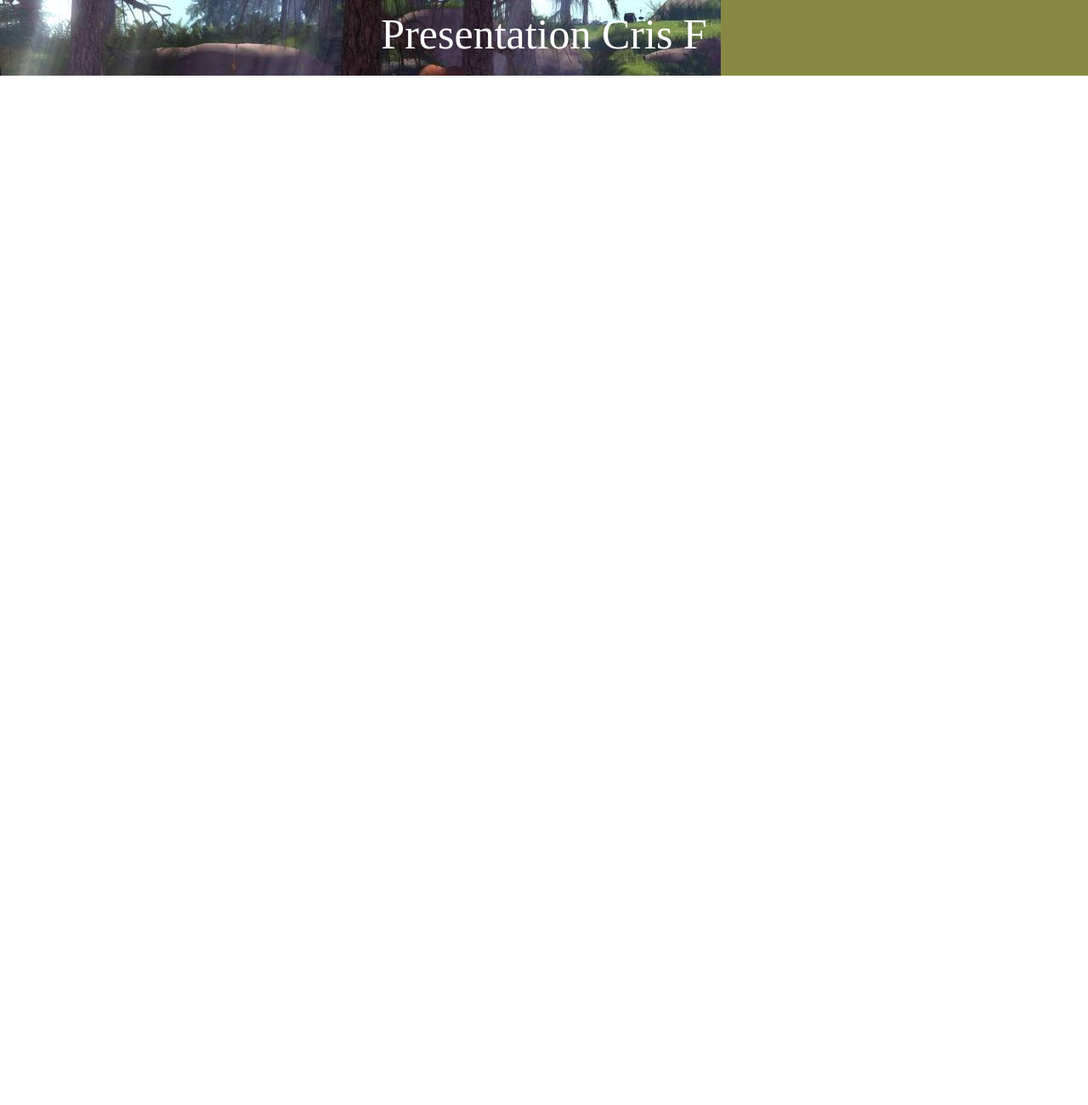
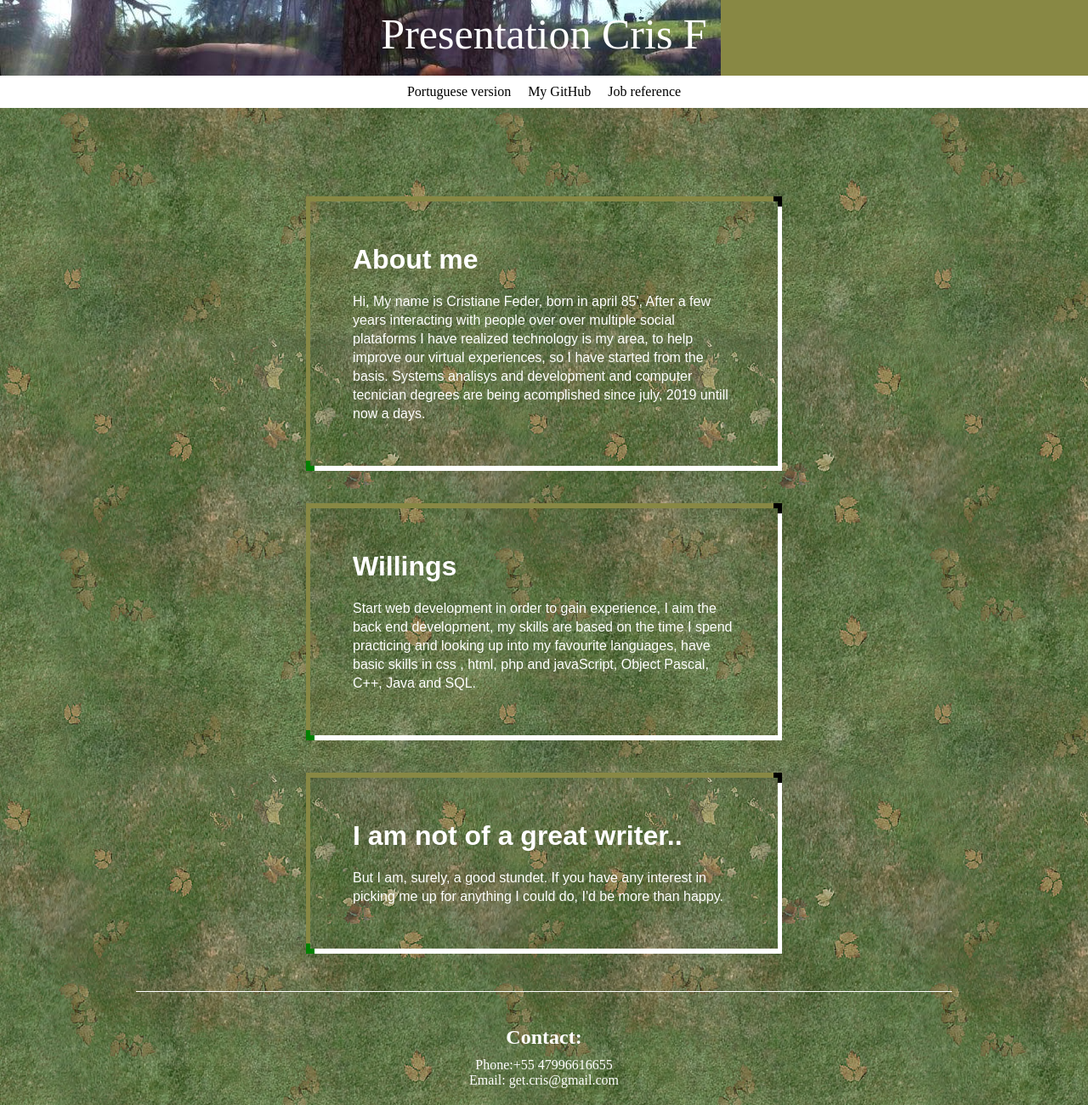
Before and after one commit to cxcol/cxcol.github.io, a plain HTML site: page en-home.html in a window 1280 px wide. Shown: the part 9-1309 px from the top of the page at 85% size. Before the commit the page ends 800 px from the top, so only its background shows below. Drawn offline with Linux system fonts and the light colour scheme; files that its build step writes are made by us from their sources.

Commit message:
update
en/pt-ver

```diff
--- a/en-home.html
+++ b/en-home.html
@@ -1,49 +1,51 @@
 <!DOCTYPE html>
-<meta charset: UTF-8>
-<html>
+<html lang="pt-br">
 <head>
-<title>Presentation Cris F </title>
-<link rel="stylesheet" type="text/css" href="styles.css">
+  <meta charset="UTF-8">
+  <meta name="viewport" content="width=device-width, initial-scale=1.0">
+  <link rel="stylesheet" href="assets/css/styles.css">
+  <title>Apresentação Cris F  </title>
 </head>
+<body>
 
-<body>
   <header class="header"> Presentation Cris F </header>
 
-<nav>
-<li><a href="index%20.html" >  Portuguese version </a></li>
-<li><a href="https://github.com/cxcol">My GitHub </a></li>
+  <nav class="menu-nav">
+    <ul>
+      <li><a href="index.html">Portuguese version</a></li>
+      <li><a href="http://github.com/cxcol">My GitHub</a></li>
       <li><a href="jobref.html">Job reference</a></li>
-<li><a href="https://foxstormweb.netlify.app/">Partnership</a></li>
+    </ul>
   </nav>
-<section>
-<article>
-    <h1>About myself</h1>
+
+
+<section class="section-img">
+  <article class="container">
+      <h1>About me</h1>
     <h6>Hi, My name is Cristiane Feder, born in april 85', After a few years interacting with people over over multiple social plataforms I have realized technology is my area, to help improve our virtual experiences, so I have started from the basis.
         Systems analisys and development and computer tecnician degrees are being acomplished since july, 2019 untill now a days. </h6>
   </article>
 
-    <article>
-    <h1>Willings</h1> <h6>Start web development in order to gain experience, I aim the back end development, my skills are based on the time I spend practicing and looking up into my favourite languages, have basic skills in css , html, php and javaScript, Object Pascal, C++, Java and SQL.</h6>
+  <article class="container">
+    <h1>Willings</h1> <h6>Start web development
+        in order to gain experience, I aim the back end
+        development, my skills are based on the time I spend
+        practicing and looking up into my favourite languages,
+        have basic skills in css , html, php and javaScript, Object Pascal,
+        C++, Java and SQL.</article>
+  <article class="container">
+    <h1>I am not of a great writer.. </h1>
+    <h6>But I am, surely, a good stundet. If you have any interest in picking me up for anything I could do, I'd be more than happy.</h6>
   </article>
-    <article>
-    <h1>I am not of a great writer..</h1>
-    <h6>But I am, surely, a good stundet. If you have any interest in picking me up for anything I could do, I'd be more than happy.
-    </h6>
-    </article>
+
+  <footer class="footer-container">
+    <h2> Contact:</h2>
+    <p class="phone">Phone:+55 47996616655</p>
+    <p class="email">Email:<a href="get.crisf@gmail.com"> get.cris@gmail.com </a></p>
+  </footer>
 
 </section>
 
 
-<footer>
-
-<pre><h2> Contact:
-	      Phone:+55 47996616655
-          Email:<a href="get.crisf@gmail.com"> get.cris@gmail.com </a>
-
-</h2></pre>
-
-
-</footer>
-
 </body>
 </html>
```
Also changed, not shown: index.html (+4 -4 lines). Lines whose indentation alone changed are shown as unchanged.
